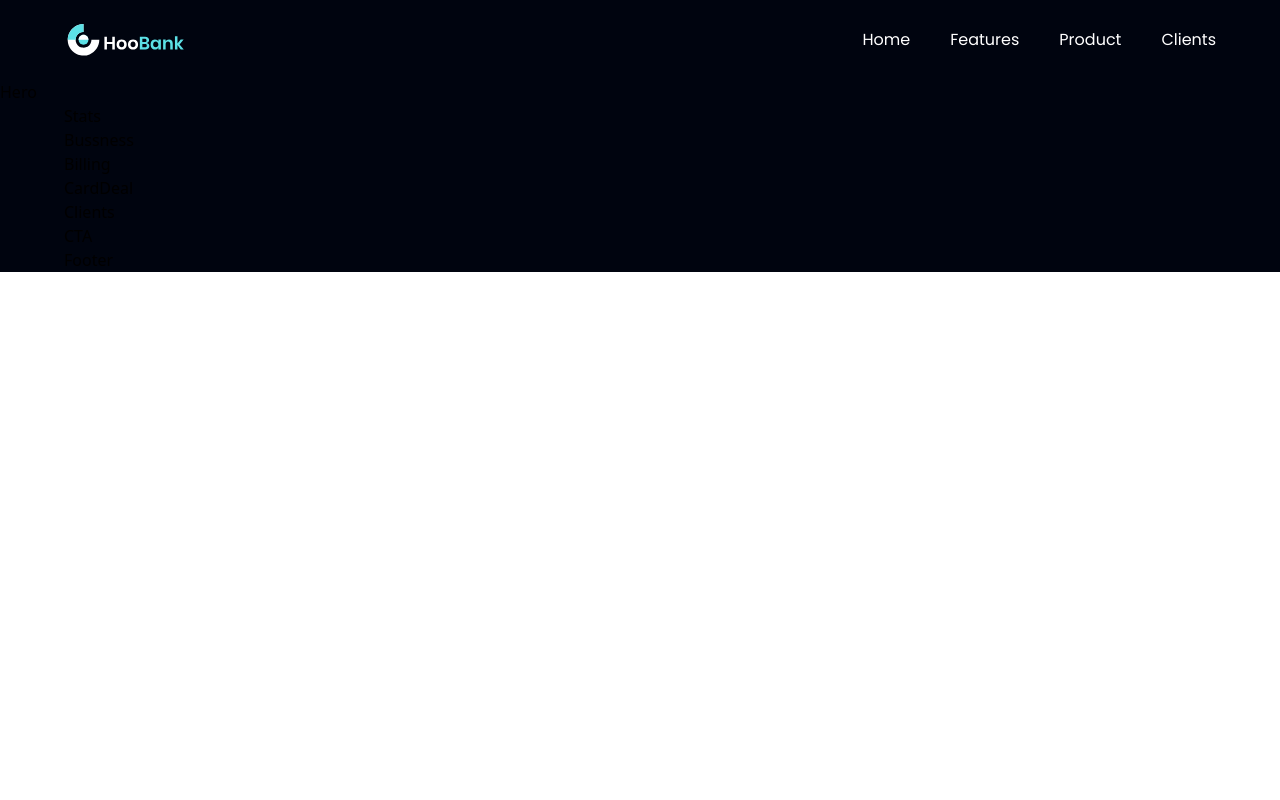
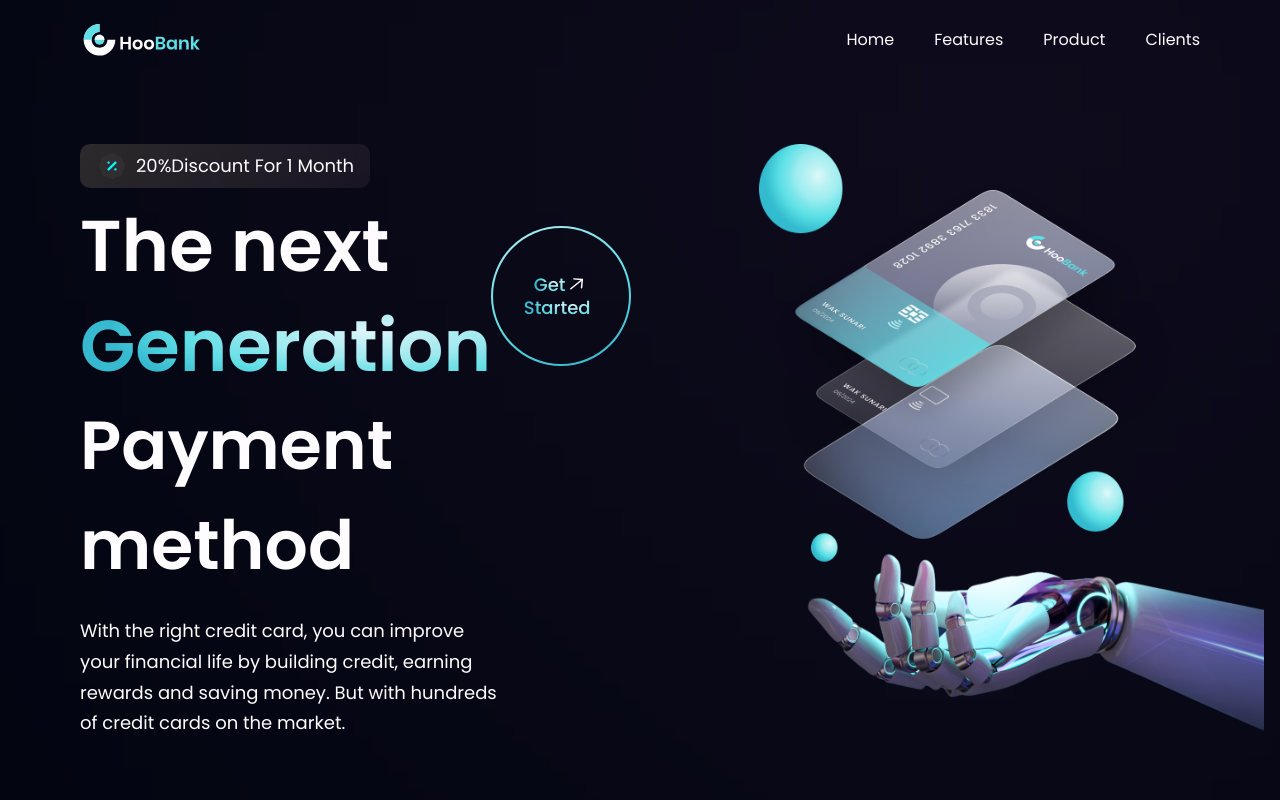
Before and after one commit to Aminehariri/Bank_App, a React (Create React App) app: page / in a window 1280 px wide. Shown: the top 800 px of the page. Built offline with nearby package versions, Linux system fonts and the light colour scheme; the HTML template or start-up script is replaced by a standard one.

Commit message:
done with the panding page

```diff
--- a/src/App.js
+++ b/src/App.js
@@ -4,7 +4,7 @@ import {Hero, Navbar ,Stats,Billing,CardDeal,Testimonials,CTA,Clients,Footer, Bu
 
 function App() {
   return (
-    <div className="bg-[#00040f] w-full overflow-hidden">
+    <div className="bg-[#00040f] w-full overflow-hidden px-4">
       <div className={`${styles.paddingX} ${styles.flexCenter}`}>
 
         <div className={`${styles.boxWidth}`}>
--- a/src/components/GetStarted.jsx
+++ b/src/components/GetStarted.jsx
@@ -1,7 +1,23 @@
 import React from 'react'
+import styles from '../style'
+import { arrowUp } from '../assets'
 
 export default function GetStarted() {
   return (
-    <div>GetStarted</div>
+    <div className={`${styles.flexCenter} w-[140px] h-[140px] p-[2px] rounded-full bg-blue-gradient cursor-pointer`}>
+
+        <div className={`${styles.flexCenter} flex-col bg-[#00040f] w-[100%] h-[100%] rounded-full`}>
+            <div className={`${styles.flexStart} flex-row`}>
+              <p  className='font-poppins font-medium text-[18px] leading-[23px]'>
+                <span className='text-gradient'>Get</span>
+              </p>
+              <img src={arrowUp} alt="arrow"  className='w-[23px] h-[23px] object-contain'/>
+
+            </div>
+            <p className='font-poppins font-medium text-[18px] leading-[23px] mr-2'>
+                <span className='text-gradient'>Started</span>
+              </p>
+        </div>
+    </div>
   )
 }
--- a/src/components/Hero.jsx
+++ b/src/components/Hero.jsx
@@ -1,7 +1,45 @@
 import React from 'react'
-
+import styles from '../style'
+import { discount,robot } from '../assets'
+import GetStarted from './GetStarted'
 export default function Hero() {
   return (
-    <div>Hero</div>
+    <section className={`flex md:flex-row flex-col ${styles.paddingY}`} id='home' >
+      <div className={`flex-1 ${styles.flexStart} flex-col xl:px-0 sm:px-16 px-6`}>
+        <div className='flex flex-row items-center py-[6px] px-4 bg-discount-gradient rounded-[10px] mb-2'>
+          <img src={discount} alt="discount" className='w-[32px] h-[32px]' />
+          <p className={`${styles.paragraph} ml-2 text-white`}>
+          <span className='text-white'>20%</span>
+            Discount For {" "}
+            <span className='text-white'>1 Month</span>
+          </p>
+          </div>
+
+          <div className='flex flex-row justify-between items-center w-full'>
+            <h1 className='flex-1 font-poppins font-semibold ss:text-[72px] text-[52px] text-white ss:leading-[100px] leading[75px]'>The next <br className='sm:block hidden'/>{' '}
+              <span className='text-gradient'>Generation</span> {' '}
+
+            </h1>
+
+            <div className='ss:flex  md:mr-4 mr-0'>
+              <GetStarted />
+            </div>
+          </div>
+
+          <h1 className=' font-poppins font-semibold ss:text-[68px] text-[52px] text-white ss:leading-[100px] leading[75px] w-full'>
+              Payment method
+          </h1>
+          <p className={`${styles.paragraph} max-w-[420px] text-white mt-5`}>
+          With the right credit card, you can improve your financial life by building credit, earning rewards and saving money. But with hundreds of credit cards on the market.
+          </p>
+      </div>
+
+      <div className={`flex-1 flex ${styles.flexCenter} md:my-0 my-10 `}>
+        <img src={robot} alt="billing" className='w-[100%] h-[100%] relative z-[5]' />
+          <div className=' absolute z-[0] w-[40%] h-[35%] top-0 pink__gradient'></div>
+          <div className=' absolute z-[1] w-[100%]  rounded-full bottom-40 white'></div>
+          <div className=' absolute z-[2] w-[50%] h-[50%] right-20 bottom-20 blue'></div>
+      </div>
+    </section>
   )
 }
```
